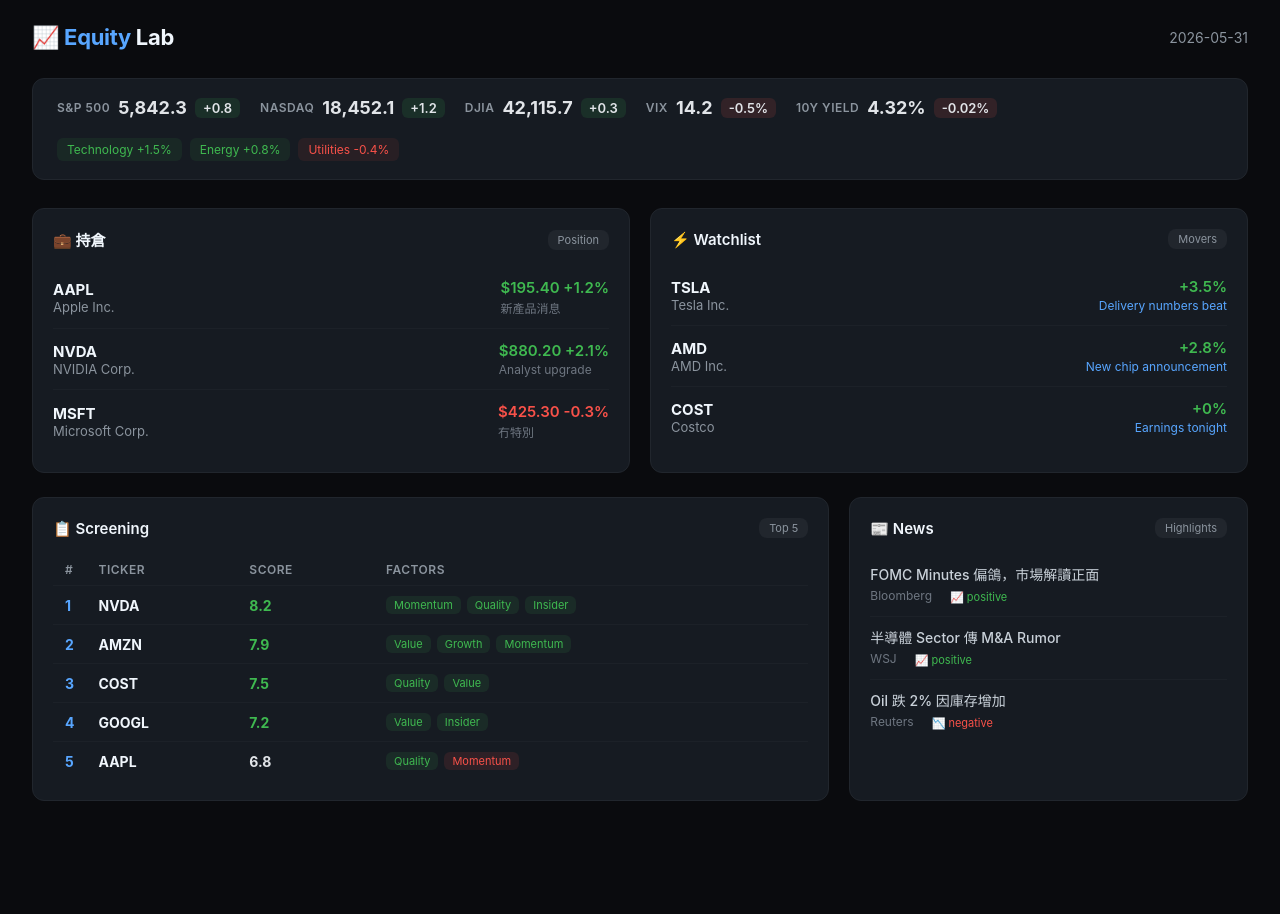
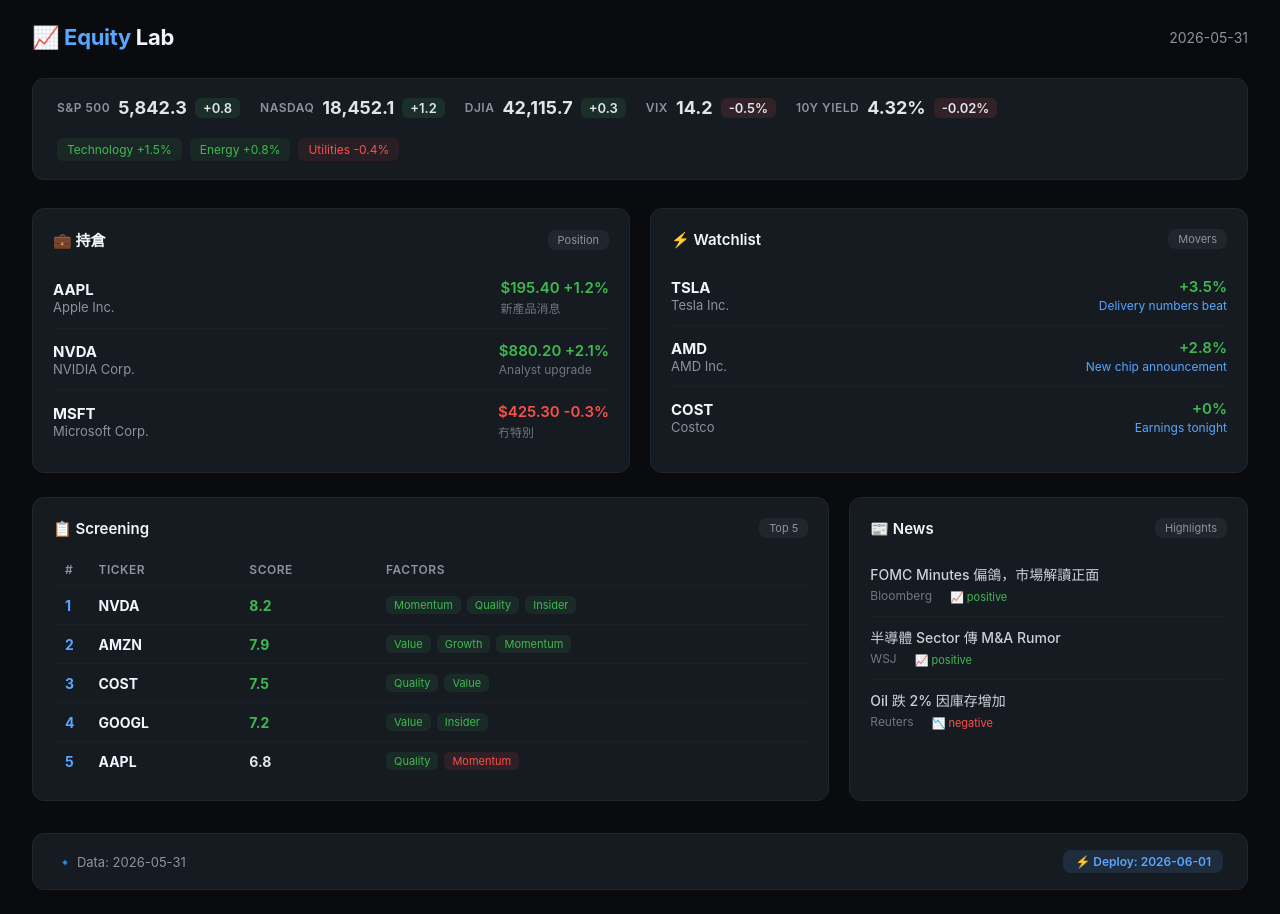
Before and after one commit to pu105-stack/equity-lab-dashboard, a Next.js app: page / in a window 1280 px wide. Before the commit the page ends 849 px from the top, so only its background shows below. Built offline with nearby package versions, Linux system fonts and the light colour scheme.

Commit message:
feat: add footer with deploy badge to verify Vercel auto-deploy

```diff
--- a/pages/index.js
+++ b/pages/index.js
@@ -87,6 +87,11 @@
           ))}
         </div>
       </div>
+
+      <div className="footer">
+        <span>🔹 Data: {d.date}</span>
+        <span className="deploy-badge">⚡ Deploy: 2026-06-01</span>
+      </div>
     </div>
   )
 }
--- a/styles/globals.css
+++ b/styles/globals.css
@@ -82,3 +82,16 @@
   .grid-3 { grid-template-columns: 1fr; }
   .market-bar { gap: 12px; }
 }
+
+/* Footer */
+.footer {
+  display: flex; justify-content: space-between; align-items: center;
+  margin-top: 32px; padding: 16px 24px;
+  background: #161b22; border: 1px solid #21262d; border-radius: 12px;
+  font-size: 13px; color: #8b949e;
+}
+.deploy-badge {
+  padding: 4px 12px; border-radius: 8px;
+  background: rgba(88,166,255,0.12); color: #58a6ff;
+  font-weight: 600; font-size: 12px;
+}
```
